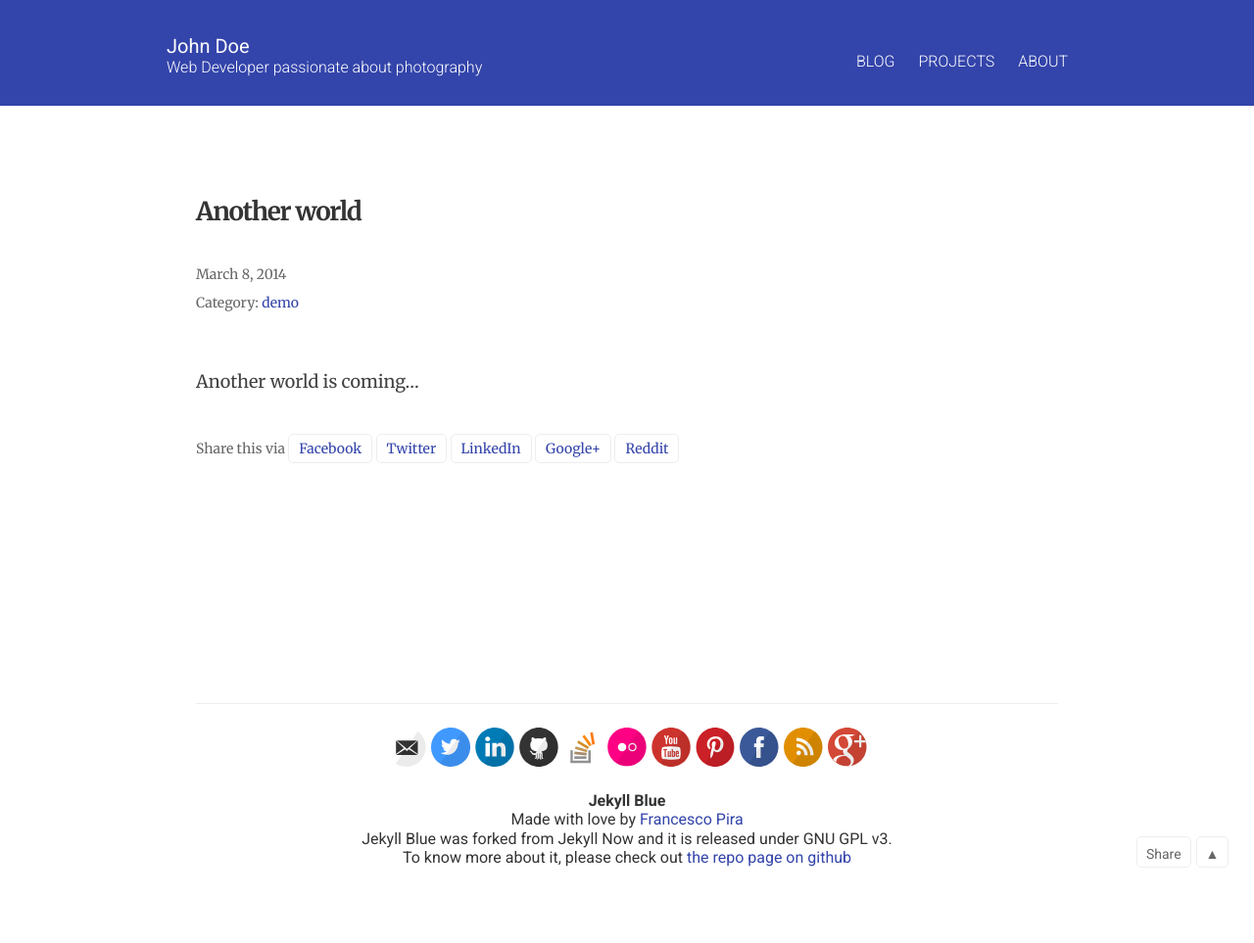
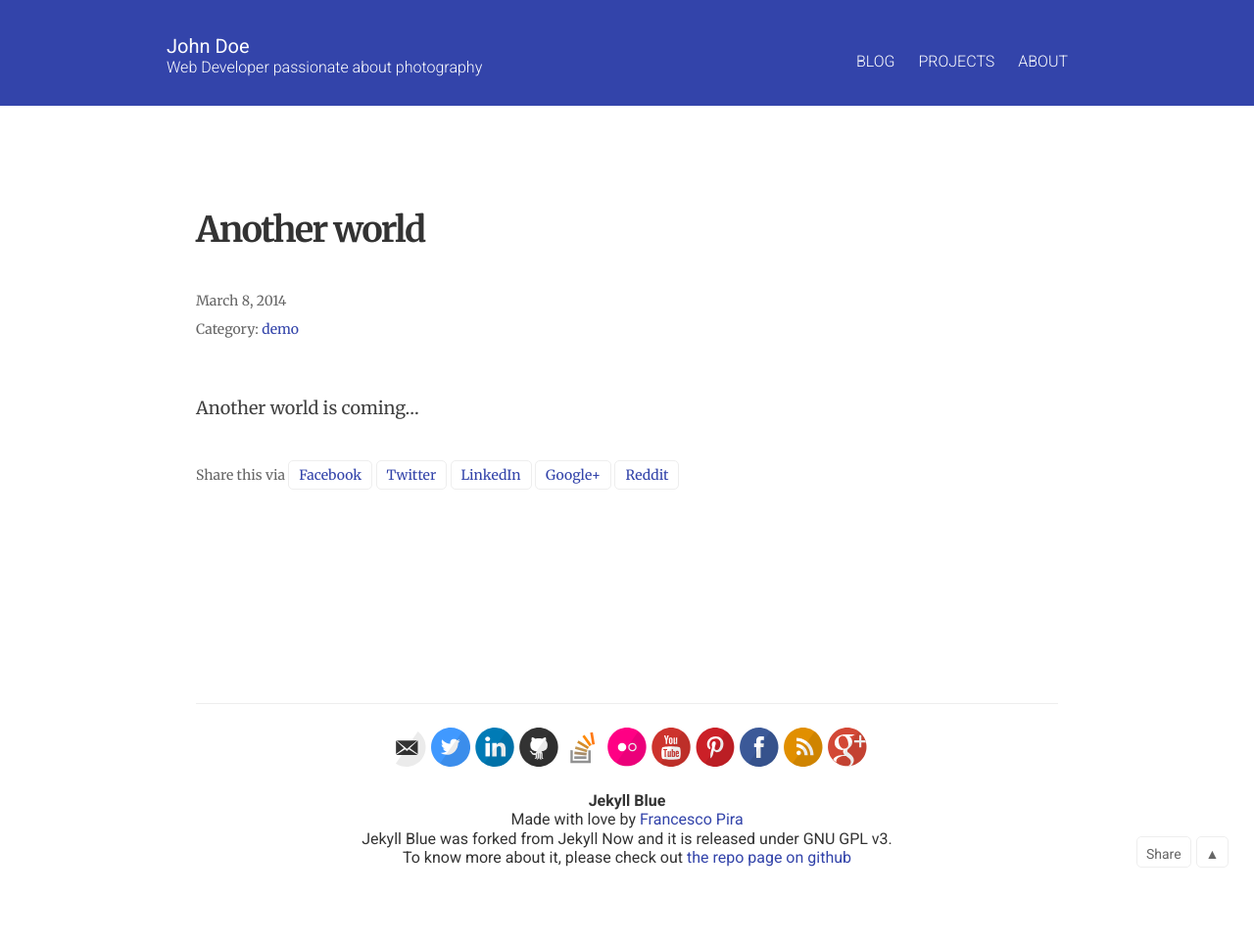
Before and after one commit to pirafrank/Jekyll-Blue, a Jekyll site: the page built from _posts/2014-3-8-Another-World.md, in a window 1280 px wide. Shown: the whole page at 98% size. Built offline with Jekyll 4.4.1, drawn with Linux system fonts in a browser that asks for light colours; Markdown is read by kramdown in place of the engine named in the settings.

Commit message:
enhacements for post titles: better retina support, using H1 instead of H2

```diff
--- a/_layouts/post.html
+++ b/_layouts/post.html
@@ -6,7 +6,7 @@ layout: default
 
   <div>
     <div class="post-title">
-      <h2>{{ page.title }}</h2>
+      <h1>{{ page.title }}</h1>
     </div>
     <div class="post-subtitle">
       <strong>{{ page.subtitle }}</strong>
--- a/_sass/_posts.scss
+++ b/_sass/_posts.scss
@@ -39,12 +39,15 @@
     @include mobile {
       line-height: 1.4;
     }
+
+    @include retina {
+      font-weight: 400;
+    }
   }
 
   .post-title { // edit appearance of post title
-    h2 {
-      font-size: 26px;
-      font-weight: bold;
+    h1 {
+      font-size: 36px;
       font-family: $defaultSerif;
       letter-spacing: -0.05em;
       color: $darkerGray;
--- a/css/home.scss
+++ b/css/home.scss
@@ -213,9 +213,17 @@ nav {                   // these settings overwrite the ones in style.scss
 
 .newsTitle {
   font-family: $defaultSansSerif;
-  font-size: 1.2em;
+  font-size: 1.1em;
   font-weight: bold;
   padding-bottom: 5px;
+
+  @include mobile {
+    font-size: 20px;
+  }
+
+  @include retina {
+    font-weight: 400;
+  }
 
   a {
     color: inherit;
```
